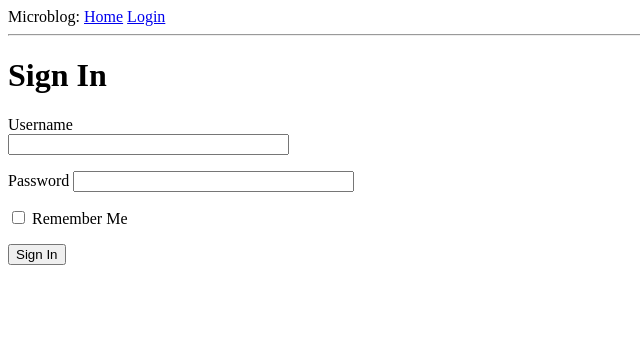
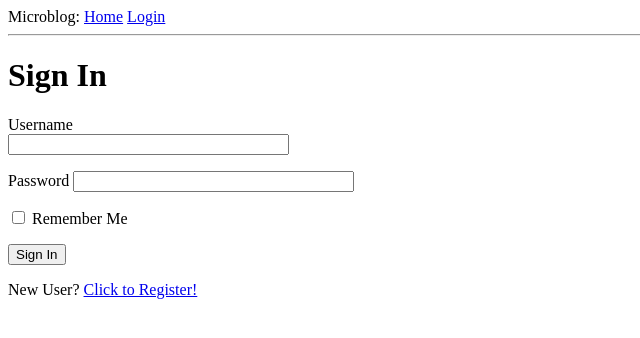
Before and after one commit to tiag0santana/flask-tutorial, a Flask app: page /login in a window 1280 px wide. Shown: the top 338 px of the page, without its empty margins (0-640 px from the left). Run offline with Flask 3, Linux system fonts and the light colour scheme.

Commit message:
added login registration and some functionalities around it

```diff
--- a/app/__init__.py
+++ b/app/__init__.py
@@ -2,10 +2,13 @@ from flask import Flask
 from config import Config
 from flask_sqlalchemy import SQLAlchemy
 from flask_migrate import Migrate
+from flask_login import LoginManager
 
 app = Flask(__name__)
 app.config.from_object(Config)
 db = SQLAlchemy(app)
 migrate = Migrate(app, db)
+login= LoginManager(app)
+login.login_view = 'login'
 
 from app import routes, models
--- a/app/forms.py
+++ b/app/forms.py
@@ -1,9 +1,33 @@
+from tokenize import String
 from flask_wtf import FlaskForm
 from wtforms import PasswordField, StringField, BooleanField, SubmitField
-from wtforms.validators import DataRequired
+from wtforms.validators import DataRequired, ValidationError, Email, EqualTo
+import sqlalchemy as sa
+from app import db
+from app.models import User
 
 class LoginForm(FlaskForm):
     username = StringField('Username', validators=[DataRequired()])
     password = PasswordField('Password', validators=[DataRequired()])
     remember_me = BooleanField('Remember Me')
     submit = SubmitField('Sign In')
+
+class RegistrantionForm(FlaskForm):
+    username = StringField('Username', validators=[DataRequired()])
+    email = StringField('Email', validators=[DataRequired(), Email()])
+    password = PasswordField('Password', validators=[DataRequired()])
+    password2 = PasswordField(
+        'Repeat Password', validators=[DataRequired(), EqualTo('password')])
+    submit = SubmitField('Register')
+
+    def validate_username(self, username):
+        user = db.session.scalar(sa.select(User).where(
+            User.username == username.data))
+        if user is not None:
+            raise ValidationError('Please use a different username.')
+
+    def validate_email(self, email):
+        user = db.session.scalar(sa.select(User).where(
+            User.email == email.data))
+        if user is not None:
+            raise ValidationError('Please use a different email address.')
--- a/app/routes.py
+++ b/app/routes.py
@@ -1,11 +1,16 @@
-from flask import render_template, flash, redirect, url_for
-from app import app
-from app.forms import LoginForm
+from turtle import title
+from flask import render_template, flash, redirect, url_for, request
+from flask_login import current_user, login_user, logout_user, login_required
+from urllib.parse import urlsplit
+from app import app, db
+from app.forms import LoginForm, RegistrantionForm
+from app.models import User
+import sqlalchemy as sa
 
 @app.route('/')
 @app.route('/index')
+@login_required
 def index():
-    user = {'username': 'Tiago'}
     posts = [
         {
             'author': {'username': 'John'},
@@ -20,12 +25,45 @@ def index():
             'body': "Believe in the path you've chosen."
         }
     ]
-    return render_template('index.html', title="Home", user=user, posts=posts)
+    return render_template('index.html', title="Home", posts=posts)
 
 @app.route('/login', methods=['GET', 'POST'])
 def login():
+    if current_user.is_authenticated:
+        return redirect(url_for('index'))
+
     form = LoginForm()
+
     if form.validate_on_submit():
-        flash('Login requested for user {}, remember_me={}'.format(form.username.data, form.remember_me.data))
+        user = db.session.scalar(
+            sa.select(User).where(User.username == form.username.data))
+        if user is None or not user.check_password(form.password.data):
+            flash('Invalid username or password')
+            return redirect(url_for('login'))
+
+        login_user(user, remember=form.remember_me.data)
+        next_page = request.args.get('next')
+        if not next_page or urlsplit(next_page).netloc != '':
+            next_page = url_for('index')
+        return redirect(next_page)
+
+    return render_template('login.html', title='Sign In', form=form)
+
+@app.route('/logout')
+def logout():
+    logout_user()
+    return redirect(url_for('index'))
+
+@app.route('/register', methods=['GET', 'POST'])
+def register():
+    if current_user.is_authenticated:
         return redirect(url_for('index'))
-    return render_template('login.html', title='Sign In', form=form)
+    form = RegistrantionForm()
+    if form.validate_on_submit():
+        user = User(username=form.password.data)
+        user.set_password(form.password.data)
+        db.session.add(user)
+        db.session.commit()
+        flash('Congratulations, you are now a registered user!')
+        return redirect(url_for('login'))
+    return render_template('register.html', title='Register', form=form)
--- a/app/templates/base.html
+++ b/app/templates/base.html
@@ -9,9 +9,14 @@
     </head>
 
     <body>
-        <div>Microblog:
+        <div>
+            Microblog:
             <a href="{{ url_for('index') }}">Home</a>
+            {% if current_user.is_anonymous %}
             <a href="{{ url_for('login') }}">Login</a>
+            {% else %}
+            <a href="{{ url_for('logout') }}">Logout</a>
+            {% endif %}
         </div>
         <hr>
 
--- a/app/templates/index.html
+++ b/app/templates/index.html
@@ -1,7 +1,7 @@
 {% extends "base.html" %}
 
 {% block content %}
-    <h1>Hi, {{ user.username }}!</h1>
+    <h1>Hi, {{ current_user.username }}!</h1>
     {% for post in posts %}
     <div><p>{{ post.author.username }} says: <b>{{ post.body }}</b></p></div>
     {% endfor %}
--- a/app/templates/login.html
+++ b/app/templates/login.html
@@ -21,4 +21,5 @@
         <p>{{ form.remember_me() }} {{ form.remember_me.label }}</p>
         <p>{{ form.submit() }}</p>
     </form>
+    <p>New User? <a href="{{ url_for('register' )}}">Click to Register!</a></p>
 {% endblock %}
--- a/requirements.txt
+++ b/requirements.txt
@@ -1,7 +1,9 @@
 alembic==1.14.1
 Flask==3.1.0
+Flask_Login==0.6.3
 Flask_Migrate==4.1.0
 flask_sqlalchemy==3.1.1
 flask_wtf==1.2.2
 SQLAlchemy==2.0.37
+Werkzeug==3.1.3
 WTForms==3.2.1
```
Also changed, not shown: app/models.py (+14 -2 lines), app/templates/register.html (added, +37 -0 lines), app.db.
